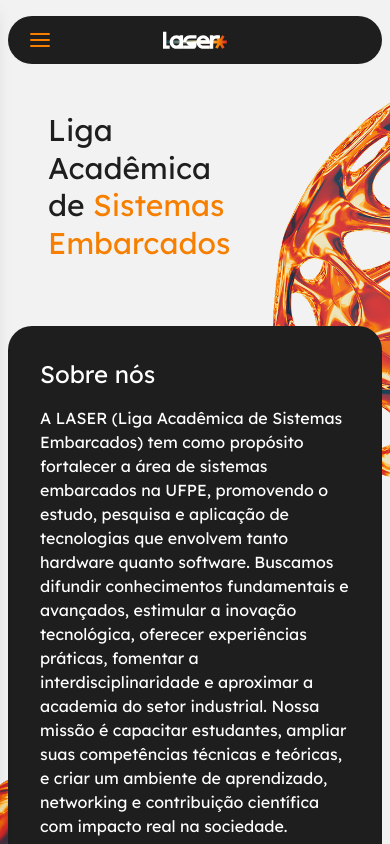
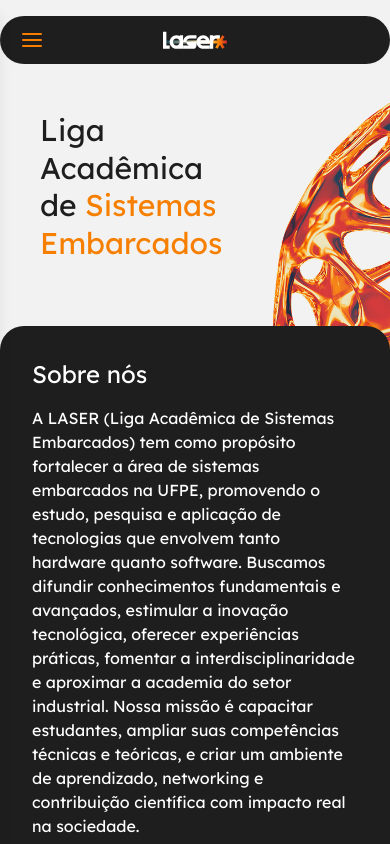
Before and after one commit to Liga-Academica-de-Sistemas-Embarcados/laser-site, a Next.js app: page / in a window 390 px wide. Shown: the top 844 px of the page. Built offline with nearby package versions, Linux system fonts and the light colour scheme.

Commit message:
style(layout): improve global responsiveness

```diff
--- a/src/app/layout.tsx
+++ b/src/app/layout.tsx
@@ -29,7 +29,7 @@
   return (
     <html lang="pt-BR">
       <body className={`${lexend.variable} antialiased bg-main`}>
-        <div className="relative z-10 max-w-[1150px] mx-2 min-[1150px]:mx-auto">
+        <div className="relative z-10 max-w-[1300px] min-[1300px]:mx-auto">
           <Navbar />
           <div className="mt-10">
             {children}
```
